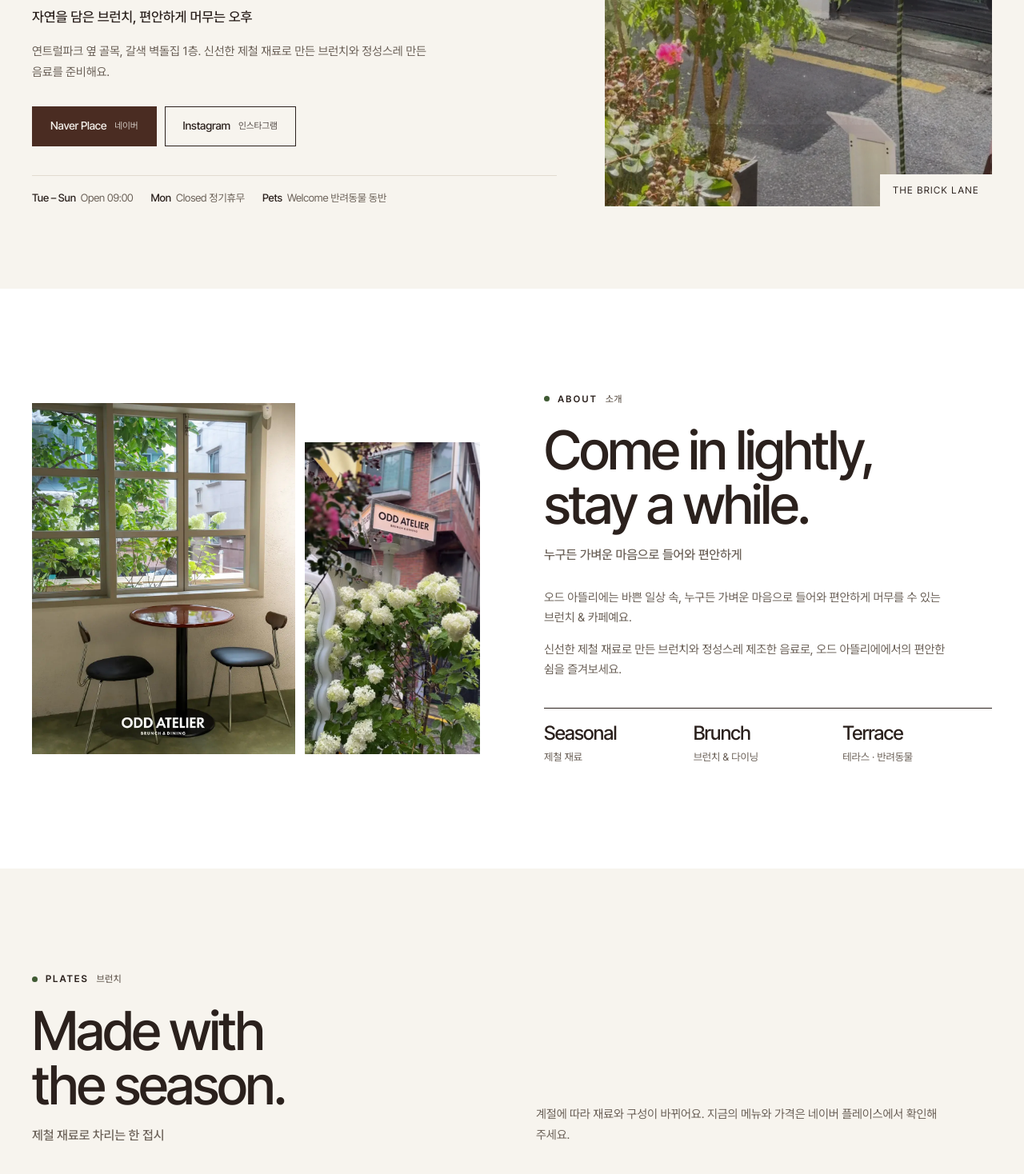
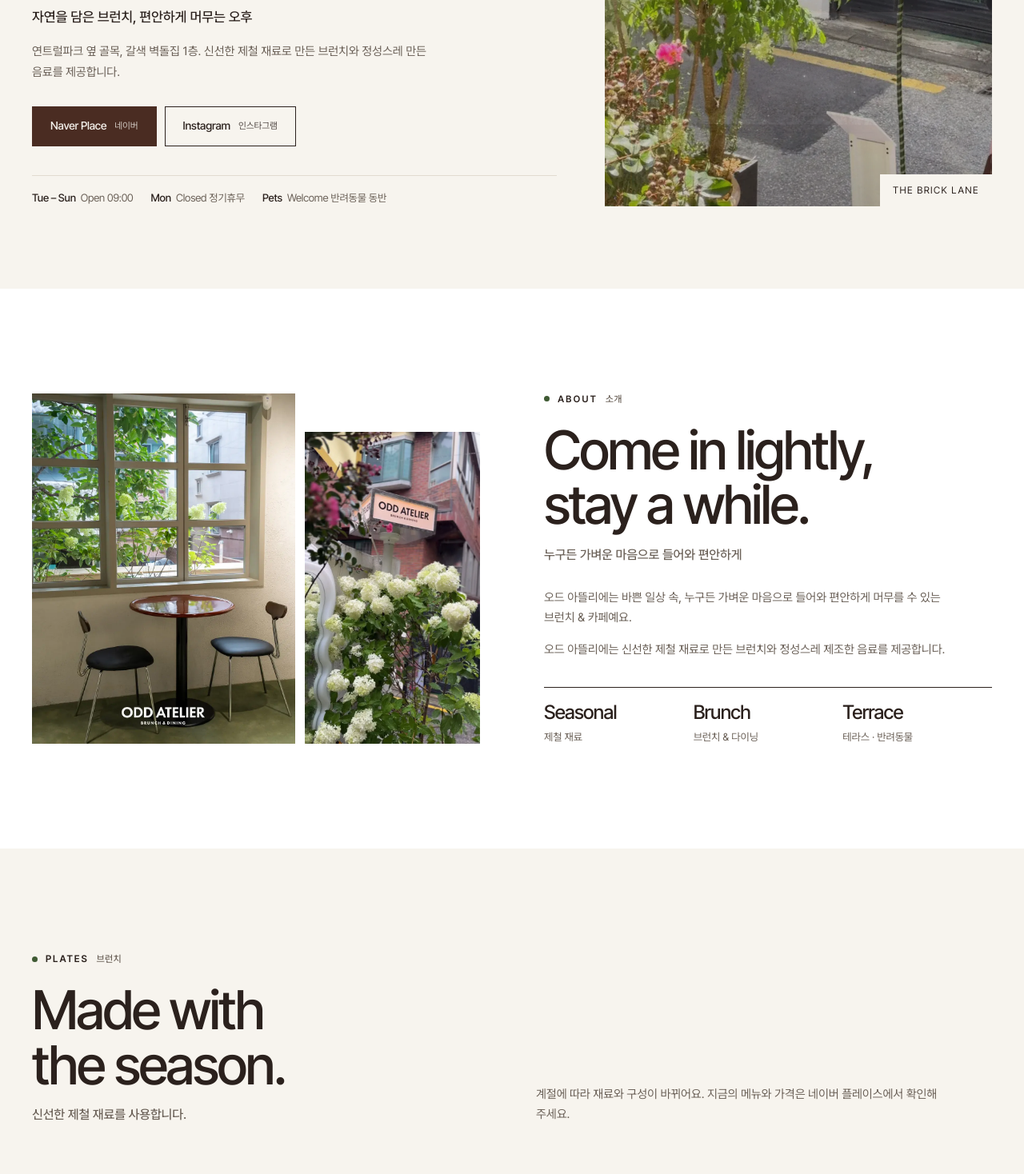
Before and after one commit to Daorl8/oddatlier-sample, a plain HTML site: page index.html in a window 1280 px wide. Shown: the part 518-1986 px from the top of the page at 80% size. Drawn offline with Linux system fonts and the light colour scheme.

Commit message:
Add files via upload

```diff
--- a/index.html
+++ b/index.html
@@ -228,7 +228,7 @@ h2{ font-size:clamp(2.2rem,5.4vw,4.2rem); line-height:1.02; }
         <p class="label">Brunch &amp; Dining<span class="ko">연남동 브런치 카페</span></p>
         <h1 id="hero-h">Seasonal brunch, <span>slow</span> afternoons.</h1>
         <p class="ko-t">자연을 담은 브런치, 편안하게 머무는 오후</p>
-        <p class="lead">연트럴파크 옆 골목, 갈색 벽돌집 1층. 신선한 제철 재료로 만든 브런치와 정성스레 만든 음료를 준비해요.</p>
+        <p class="lead">연트럴파크 옆 골목, 갈색 벽돌집 1층. 신선한 제철 재료로 만든 브런치와 정성스레 만든 음료를 제공합니다.</p>
         <div class="cta">
           <a class="btn brick" href="https://naver.me/5hoYbLUn" target="_blank" rel="noopener">Naver Place <small>네이버</small></a>
           <a class="btn line" href="https://www.instagram.com/odd_atelier_yeonnam/" target="_blank" rel="noopener">Instagram <small>인스타그램</small></a>
@@ -255,7 +255,7 @@ h2{ font-size:clamp(2.2rem,5.4vw,4.2rem); line-height:1.02; }
         <h2 id="about-h" style="margin-top:20px">Come in lightly,<br />stay a while.<span class="ko-t">누구든 가벼운 마음으로 들어와 편안하게</span></h2>
         <div style="margin-top:28px">
           <p class="lead">오드 아뜰리에는 바쁜 일상 속, 누구든 가벼운 마음으로 들어와 편안하게 머무를 수 있는 브런치 &amp; 카페예요.</p>
-          <p class="lead">신선한 제철 재료로 만든 브런치와 정성스레 제조한 음료로, 오드 아뜰리에에서의 편안한 쉼을 즐겨보세요.</p>
+          <p class="lead">오드 아뜰리에는 신선한 제철 재료로 만든 브런치와 정성스레 제조한 음료를 제공합니다.</p>
         </div>
         <div class="notes">
           <div><b>Seasonal</b><span>제철 재료</span></div>
@@ -271,7 +271,7 @@ h2{ font-size:clamp(2.2rem,5.4vw,4.2rem); line-height:1.02; }
       <div class="head split reveal">
         <div>
           <p class="label">Plates<span class="ko">브런치</span></p>
-          <h2 id="plates-h" style="margin-top:20px">Made with<br />the season.<span class="ko-t">제철 재료로 차리는 한 접시</span></h2>
+          <h2 id="plates-h" style="margin-top:20px">Made with<br />the season.<span class="ko-t">신선한 제철 재료를 사용합니다.</span></h2>
         </div>
         <p class="lead">계절에 따라 재료와 구성이 바뀌어요. 지금의 메뉴와 가격은 네이버 플레이스에서 확인해 주세요.</p>
       </div>
@@ -298,9 +298,9 @@ h2{ font-size:clamp(2.2rem,5.4vw,4.2rem); line-height:1.02; }
       <div class="head split reveal">
         <div>
           <p class="label">Drinks<span class="ko">음료</span></p>
-          <h2 id="drinks-h" style="margin-top:20px">Poured<br />with care.<span class="ko-t">정성스레 제조한 음료</span></h2>
+          <h2 id="drinks-h" style="margin-top:20px">Poured<br />with care.</h2>
         </div>
-        <p class="lead">커피와 계절 음료, 스파클링 주스까지. 브런치와 함께, 혹은 테라스에서 한 잔만.</p>
+        <p class="lead">커피와 계절 음료, 스파클링 주스까지 브런치와 함께 즐겨보세요.</p>
       </div>
       <div class="drinks">
         <figure class="reveal"><img loading="lazy" src="oa-d2.webp" alt="크림을 올린 커피와 아이스 아메리카노" width="900" height="1212" /></figure>
@@ -336,7 +336,7 @@ h2{ font-size:clamp(2.2rem,5.4vw,4.2rem); line-height:1.02; }
             <div class="row"><dt>Address<small>주소</small></dt><dd><p>서울 마포구 동교로45길 8 1층<span class="en">1F, 8 Donggyo-ro 45-gil, Mapo-gu, Seoul</span></p></dd></div>
             <div class="row"><dt>Subway<small>지하철</small></dt><dd><p>홍대입구역 3번 출구에서 연트럴파크를 따라 직진한 뒤, 응큼떡볶이와 한사발포차 사이 골목 안쪽으로 오시면 돼요.</p></dd></div>
             <div class="row"><dt>Bus<small>버스</small></dt><dd><p>'연남동' 또는 '연희104고지앞' 정류장에서 내려 도보 4~5분.</p></dd></div>
-            <div class="row"><dt>Car<small>자차</small></dt><dd><p>내비에 '동교로45길 8' 검색. 전용 주차 공간이 없어 근처 공영주차장 이용을 권장해요.</p></dd></div>
+            <div class="row"><dt>Car<small>자차</small></dt><dd><p>네비에 '동교로45길 8' 검색. 전용 주차 공간이 없어 근처 공영주차장 이용을 권장합니다.</p></dd></div>
             <div class="row"><dt>Hours<small>영업시간</small></dt><dd>
               <div class="hours">
                 <span>Tue – Fri 화–금</span><span>09:00 – 18:00</span><span class="lo">L.O. 17:55</span>
```
Also changed, not shown: oa-pretendard.woff2.
